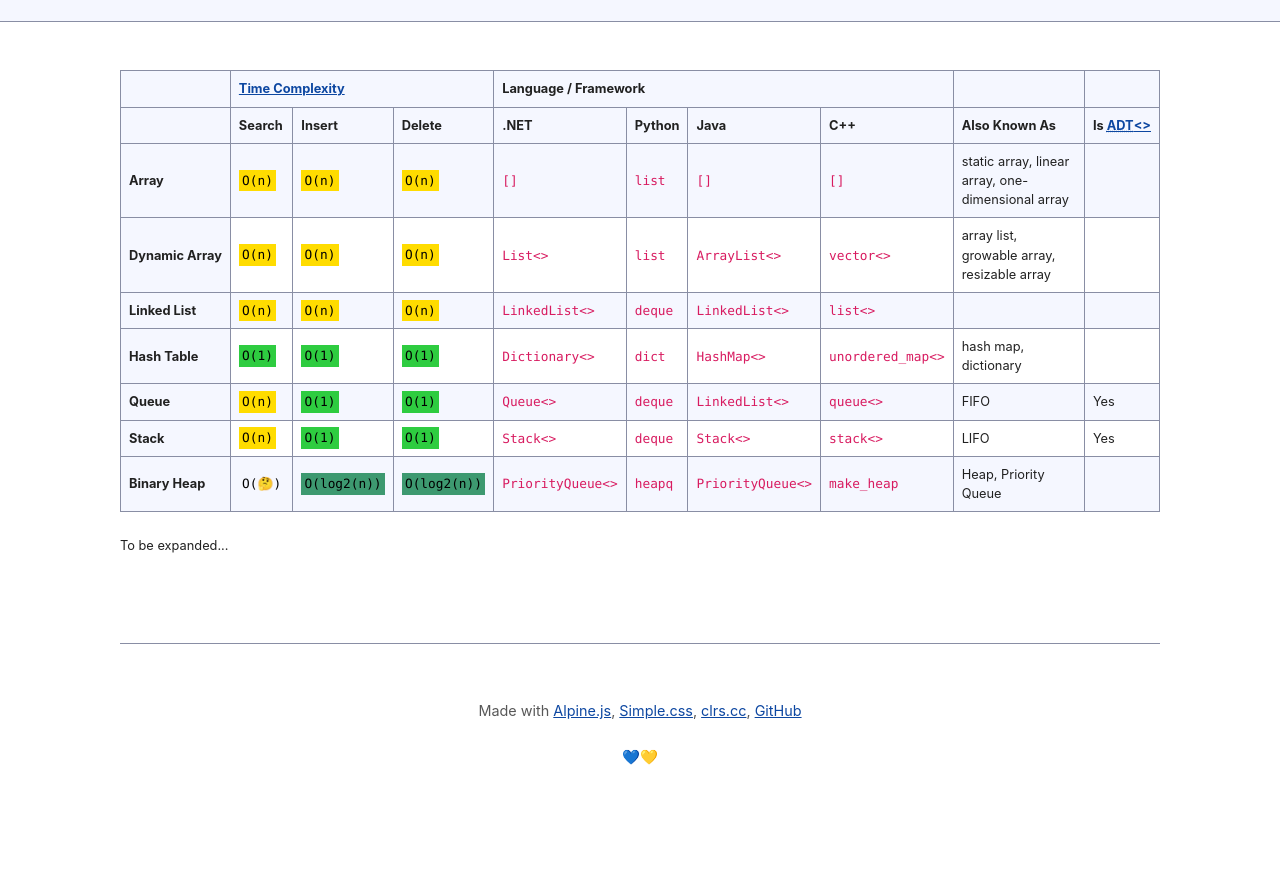
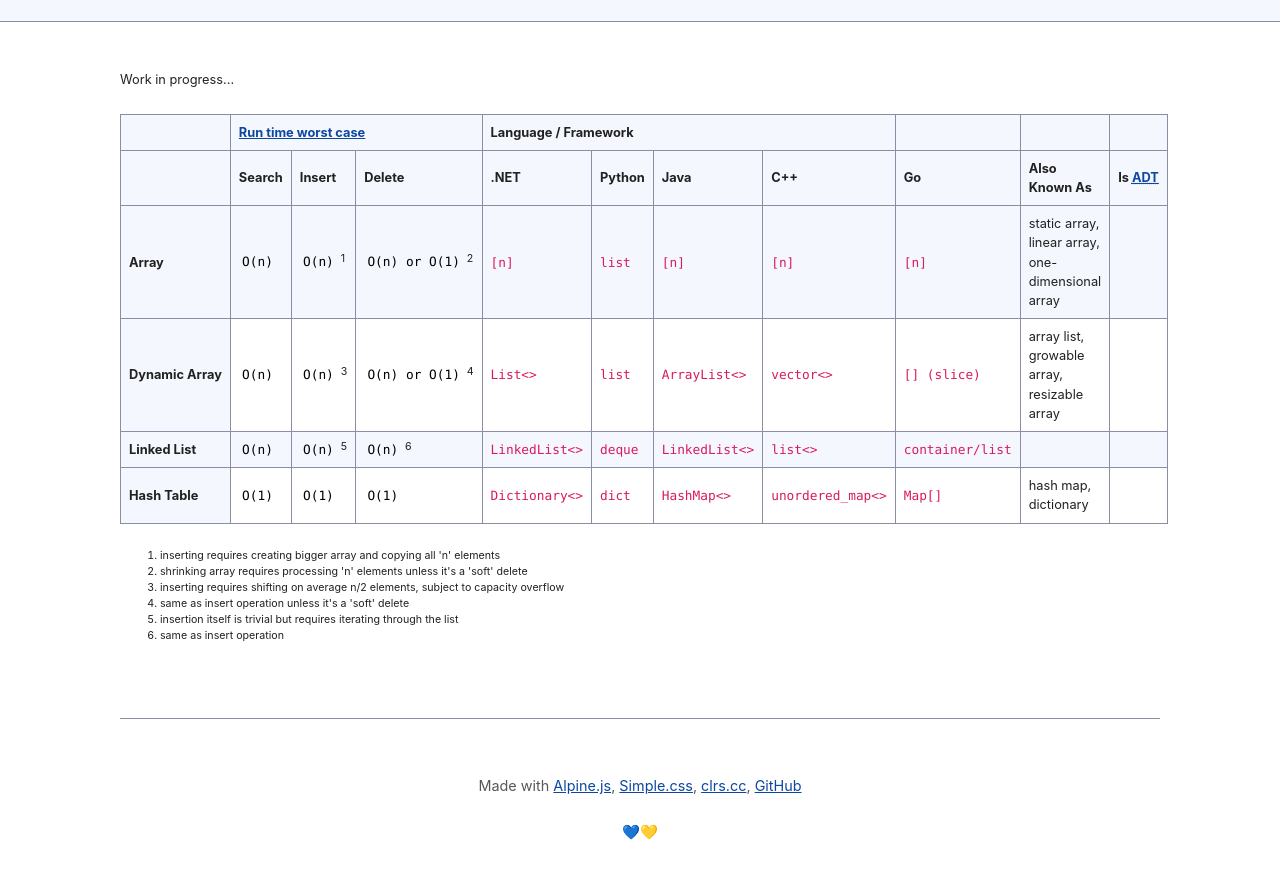
Before and after one commit to denniskovshov/data-structures, a plain HTML site: page index.html in a window 1280 px wide. Shown: the part 61-940 px from the top of the page. Before the commit the page ends 877 px from the top, so only its background shows below. Drawn offline with nearby package versions, Linux system fonts and the light colour scheme.

Commit message:
expand ops with notes; disabled q, stack, heap for now

```diff
--- /dev/null
+++ b/data.js
@@ -0,0 +1,225 @@
+let data = [
+    {
+        "id"    : "array",
+        "name"  : "Array",
+        "memory": "contiguous",
+        "ops"   : [
+            {
+                "name"  :"search",
+                "bigo"  :"O(n)"
+            },
+            {
+                "name"  :"append",
+                "bigo"  :"O(n)",
+                "note"  :"appending requires creating bigger array and copying all 'n' elements"
+            },
+            {
+                "name"  :"insert",
+                "bigo"  :"O(n)",
+                "note"  :"inserting requires creating bigger array and copying all 'n' elements"
+            },
+            {
+                "name"  :"delete",
+                "bigo"  :"O(n) or O(1)",
+                "note"  :"shrinking array requires processing 'n' elements unless it's a 'soft' delete"
+            }
+        ],
+        "aka"   : [ "static array", "linear array", "one-dimensional array" ],
+        "lang"  : {
+            ".NET"  : "[n]",
+            "C++"   : "[n]",
+            "Java"  : "[n]",
+            "Python": "list",
+            "Go"    : "[n]"
+        }
+    },
+
+    {
+        "id"    : "dynamic array",
+        "name"  : "Dynamic Array",
+        "memory": "contiguous",
+        "ops"   : [
+            {
+                "name"  :"search",
+                "bigo"  :"O(n)"
+            },
+            {
+                "name"  :"append",
+                "bigo"  :"O(1)",
+                "note"  :"it's O(n) when array capacity is full and a new array with higher capacity has to be created with copying of 'n' elements"
+            },
+            {
+                "name"  :"insert",
+                "bigo"  :"O(n)",
+                "note"  :"inserting requires shifting on average n/2 elements, subject to capacity overflow"
+            },
+            {
+                "name"  :"delete",
+                "bigo"  :"O(n) or O(1)",
+                "note"  :"same as insert operation unless it's a 'soft' delete"
+            }
+        ],
+        "aka"   : [ "array list", "growable array", "resizable array" ],
+        "lang"  : {
+            ".NET"  : "List<>",
+            "C++"   : "vector<>",
+            "Java"  : "ArrayList<>",
+            "Python": "list",
+            "Go"    : "[] (slice)"
+        }
+    },
+
+    {
+        "id"    : "linkedlist",
+        "name"  : "Linked List",
+        "memory": "linked",
+        "ops"   : [
+            {
+                "name"  :"search",
+                "bigo"  :"O(n)"
+            },
+            {
+                "name"  :"append",
+                "bigo"  :"O(n) or O(1)",
+                "note"  :"O(n) to iterate until the last element unless a pointer to tail element is stored"
+            },
+            {
+                "name"  :"insert",
+                "bigo"  :"O(n)",
+                "note"  :"insertion itself is trivial but requires iterating through the list"
+            },
+            {
+                "name"  :"delete",
+                "bigo"  :"O(n)",
+                "note"  :"same as insert operation"
+            }
+        ],
+        "lang"  : {
+            ".NET"  : "LinkedList<>",
+            "C++"   : "list<>",
+            "Java"  : "LinkedList<>",
+            "Python": "deque",
+            "Go"    : "container/list"
+        }
+    },
+
+    {
+        "id"    : "hashtable",
+        "name"  : "Hash Table",
+        "aka"   : [ "hash map", "dictionary" ],
+        "ops"   : [
+            {
+                "name"  :"search",
+                "bigo"  :"O(1)",
+                "notes" :"unless there is a collision"
+            },
+            {
+                "name"  :"insert",
+                "bigo"  :"O(1)"
+            },
+            {
+                "name"  :"delete",
+                "bigo"  :"O(1)"
+            }
+        ],
+        "lang"  : {
+            ".NET"  : "Dictionary<>",
+            "C++"   : "unordered_map<>",
+            "Java"  : "HashMap<>",
+            "Python": "dict",
+            "Go"    : "Map[]"
+        }
+    }
+/*
+    {
+        "id"    : "queue",
+        "name"  : "Queue",
+        "ops"   : [
+            well... depends how it's implemented, also these ops are somehwat irrelevant
+            https://stackoverflow.com/questions/7477181/array-based-vs-list-based-stacks-and-queues
+            {
+                "name"  :"search",
+                "bigo"  :"O(n)",
+                "note"  :"since iteration is required otherwise peek/dequeue operation is O(1)"
+            },
+            {
+                "name"  :"append",
+                "bigo"  :"",
+                "note"  :""
+            },
+            {
+                "name"  :"insert",
+                "bigo"  :"",
+                "note"  :""
+            },
+            {
+                "name"  :"delete",
+                "bigo"  :"",
+                "note"  :""
+            }
+
+        ],
+        "adt"   : [ "linked list", "array" ],
+        "aka"   : [ "FIFO" ],
+        "lang"  : {
+            ".NET"  : "Queue<>",
+            "C++"   : "queue<>",
+            "Java"  : "LinkedList<>",
+            "Python": "deque",
+            "Go"    : "[] (slice)"
+        }
+    },
+
+    {
+        "id"    : "stack",
+        "name"  : "Stack",
+        "ops"   : [
+            well... depends how it's implemented, also these ops are somehwat irrelevant
+            {
+                "name"  :"search",
+                "bigo"  :"O(n)",
+                "note"  :"since iteration is required otherwise peek/pop operation is O(1)"
+            },
+            {
+                "name"  :"append",
+                "bigo"  :"",
+                "note"  :""
+            },
+            {
+                "name"  :"insert",
+                "bigo"  :"",
+                "note"  :""
+            },
+            {
+                "name"  :"delete",
+                "bigo"  :"",
+                "note"  :""
+            }
+
+        ],
+        "adt"   : [ "linked list", "array" ],
+        "aka"   : [ "LIFO" ],
+        "lang"  : {
+            ".NET"  : "Stack<>",
+            "C++"   : "stack<>",
+            "Java"  : "Stack<>",
+            "Python": "deque",
+            "Go"    : "[] (slice)"
+        }
+    }
+/*
+    /* TODO
+    {
+        "id"    : "binaryheap",
+        "name"  : "Binary Heap",
+        "ops"   : { "search":"🤔", "insert":"log2(n)", "delete":"log2(n)" },
+        "aka"   : [ "Heap", "Priority Queue" ],
+        "lang"  : {
+            ".NET"  : "PriorityQueue<>",
+            "C++"   : "make_heap",
+            "Java"  : "PriorityQueue<>",
+            "Python": "heapq"
+        }
+    }
+    */
+]
--- a/data.json
+++ /dev/null
@@ -1,96 +0,0 @@
-var data = [
-    {
-        "id"    : "array",
-        "name"  : "Array",
-        "memory": "contiguous",
-        "ops"   : { "search":"n", "append":"1", "insert":"n", "delete":"n" },
-        "aka"   : [ "static array", "linear array", "one-dimensional array" ],
-        "lang"  : {
-            ".NET"  : "[]",
-            "C++"   : "[]",
-            "Java"  : "[]",
-            "Python": "list"
-        }
-    },
-
-    {
-        "id"    : "dynamic array",
-        "name"  : "Dynamic Array",
-        "memory": "contiguous",
-        "ops"   : { "search":"n", "append":"1", "insert":"n", "delete":"n" },
-        "aka"   : [ "array list", "growable array", "resizable array" ],
-        "lang"  : {
-            ".NET"  : "List<>",
-            "C++"   : "vector<>",
-            "Java"  : "ArrayList<>",
-            "Python": "list"
-        }
-    },
-
-    {
-        "id"    : "linkedlist",
-        "name"  : "Linked List",
-        "memory": "linked",
-        "ops"   : { "search":"n", "append":"1", "insert":"n", "delete":"n" },
-        "lang"  : {
-            ".NET"  : "LinkedList<>",
-            "C++"   : "list<>",
-            "Java"  : "LinkedList<>",
-            "Python": "deque"
-        }
-    },
-
-    {
-        "id"    : "hashtable",
-        "name"  : "Hash Table",
-        "aka"   : [ "hash map", "dictionary" ],
-        "ops"   : { "search":"1", "insert":"1", "delete":"1" },
-        "lang"  : {
-            ".NET"  : "Dictionary<>",
-            "C++"   : "unordered_map<>",
-            "Java"  : "HashMap<>",
-            "Python": "dict"
-        }
-    },
-
-    {
-        "id"    : "queue",
-        "name"  : "Queue",
-        "ops"   : { "search":"n", "insert":"1", "delete":"1" },
-        "adt"   : [ "linked list", "array" ],
-        "aka"   : [ "FIFO" ],
-        "lang"  : {
-            ".NET"  : "Queue<>",
-            "C++"   : "queue<>",
-            "Java"  : "LinkedList<>",
-            "Python": "deque"
-        }
-    },
-
-    {
-        "id"    : "stack",
-        "name"  : "Stack",
-        "ops"   : { "search":"n", "insert":"1", "delete":"1" },
-        "adt"   : [ "linked list", "array" ],
-        "aka"   : [ "LIFO" ],
-        "lang"  : {
-            ".NET"  : "Stack<>",
-            "C++"   : "stack<>",
-            "Java"  : "Stack<>",
-            "Python": "deque"
-        }
-    },
-
-    {
-        "id"    : "binaryheap",
-        "name"  : "Binary Heap",
-        "ops"   : { "search":"🤔", "insert":"log2(n)", "delete":"log2(n)" },
-        "aka"   : [ "Heap", "Priority Queue" ],
-        "lang"  : {
-            ".NET"  : "PriorityQueue<>",
-            "C++"   : "make_heap",
-            "Java"  : "PriorityQueue<>",
-            "Python": "heapq"
-        }
-    }
-]
--- a/index.html
+++ b/index.html
@@ -8,34 +8,31 @@
     <meta name="google-site-verification" content="xy-eDGaZHqN_xMmsYzzSfUuqkoLiRNKV18Gp4IsAr8E" />
     <link rel="stylesheet" href="https://unpkg.com/simpledotcss/simple.min.css">
     <script src="https://unpkg.com/alpinejs" defer></script>
-    <script src="./data.json"></script>
+    <script src="./data.js"></script>
     <script>
-        var o_great_class = "o_great"
-        var o_good_class = "o_good"
-        var o_great_class = "o_ok"
-        var o_great_class = "o_bad"
-        var o_great_class = "o_terrible"
-        var o_class = {
-            "1":"o_great",
-            "log2(n)":"o_good",
-            "n":"o_ok",
-            "n*log2(n)":"o_bad",
-            "n^2":"o_terrible",
-            "2^n":"o_terrible",
-            "n!":"o_terrible"
-        }
+        let bigOToClassMap = {
+            "1"         :"bigo_great",
+            "log2(n)"   :"bigo_good",
+            "n"         :"bigo_ok",
+            "n*log2(n)" :"bigo_bad",
+            "n^2"       :"bigo_terrible",
+            "2^n"       :"bigo_terrible",
+            "n!"        :"bigo_terrible"
+        };
+
+        let noteCount = 1;
     </script>
     <style>
         body { font-size:0.8rem; grid-template-columns:1fr min(65rem, 95%) 1fr; }
         body > header { padding-bottom:0.5rem; }
         h1 { font-size:1.5rem; }
         .nowrap { white-space:nowrap; }
-        .o { padding:.2rem; color:#000; }
-        .o_great { background:#2ECC40; }
-        .o_good { background:#3D9970; }
-        .o_ok { background:#FFDC00; }
-        .o_bad { background:#FF851B; }
-        .o_terrible { background:#FF4136; }
+        .bigo { padding:.2rem; color:#000; }
+        .bigo_great { background:#2ECC40; }
+        .bigo_good { background:#3D9970; }
+        .bigo_ok { background:#FFDC00; }
+        .bigo_bad { background:#FF851B; }
+        .bigo_terrible { background:#FF4136; }
     </style>
 </head>
 <body>
@@ -45,14 +42,16 @@
     <h1>List of Data Structures</h1>
 </header>
 
-<main>
+<main x-data="data">
+<p>Work in progress...</p>
 <table>
 <!--<caption>List of Data Structures</caption>-->
 <thead>
     <tr>
         <th></th>
-        <th colspan="3"><a href="https://en.wikipedia.org/wiki/Time_complexity">Time Complexity</a></th>
+        <th colspan="3"><a href="https://en.wikipedia.org/wiki/Analysis_of_algorithms">Run time worst case</a></th>
         <th colspan="4">Language / Framework</th>
+        <th></th>
         <th></th>
         <th></th>
     </tr>
@@ -65,28 +64,53 @@
         <th>Python</th>
         <th>Java</th>
         <th>C++</th>
+        <th>Go</th>
         <th>Also Known As</th>
-        <th class="nowrap">Is <a href="https://en.wikipedia.org/wiki/Abstract_data_type"><abbr title="Abstract Data Type">ADT</abbr><></a></th>
+        <th class="nowrap">Is <a href="https://en.wikipedia.org/wiki/Abstract_data_type"><abbr title="Abstract Data Type">ADT</abbr></a></th>
     </tr>
 </thead>
 <tbody>
-<template x-data="data" x-for="ds in data">
+<template x-for="struct in data">
     <tr>
-        <th x-text="ds.name" class="nowrap" scope="row"></th>
-        <td><code x-text="`O(${ds.ops?.['search']})`" x-bind:class="o_class[ds.ops?.['search']]" class="o"></code></td>
-        <td><code x-text="`O(${ds.ops?.['insert']})`" x-bind:class="o_class[ds.ops?.['insert']]" class="o"></code></td>
-        <td><code x-text="`O(${ds.ops?.['delete']})`" x-bind:class="o_class[ds.ops?.['delete']]" class="o"></code></td>
-        <td><code x-text="ds.lang?.['.NET']"></code></td>
-        <td><code x-text="ds.lang?.['Python']"></code></td>
-        <td><code x-text="ds.lang?.['Java']"></code></td>
-        <td><code x-text="ds.lang?.['C++']"></code></td>
-        <td x-text="ds.aka?.join(', ')"></td>
-        <td><template x-if="ds.adt"><span>Yes</span></template></td>
+        <th x-text="struct.name" class="nowrap" scope="row"></th>
+        <td class="nowrap">
+            <code x-text="struct.ops.find(i => i.name == 'search').bigo" x-bind:class="bigOToClassMap[struct.ops.find(i => i.name == 'search').bigo]" class="bigo"></code>
+            <template x-if="struct.ops.find(i => i.name == 'search').note">
+                <sup x-text="noteCount++"></sup>
+            </template>
+        </td>
+        <td class="nowrap">
+            <code x-text="struct.ops.find(i => i.name == 'insert').bigo" x-bind:class="bigOToClassMap[struct.ops.find(i => i.name == 'insert').bigo]" class="bigo"></code>
+            <template x-if="struct.ops.find(i => i.name == 'insert').note">
+                <sup x-text="noteCount++"></sup>
+            </template>
+        </td>
+        <td class="nowrap">
+            <code x-text="struct.ops.find(i => i.name == 'delete').bigo" x-bind:class="bigOToClassMap[struct.ops.find(i => i.name == 'delete').bigo]" class="bigo"></code>
+            <template x-if="struct.ops.find(i => i.name == 'delete').note">
+                <sup x-text="noteCount++"></sup>
+            </template>
+        </td>
+        <td><code x-text="struct.lang?.['.NET']"></code></td>
+        <td><code x-text="struct.lang?.['Python']"></code></td>
+        <td><code x-text="struct.lang?.['Java']"></code></td>
+        <td><code x-text="struct.lang?.['C++']"></code></td>
+        <td><code x-text="struct.lang?.['Go']"></code></td>
+        <td x-text="struct.aka?.join(', ')"></td>
+        <td><template x-if="struct.adt"><span>Yes</span></template></td>
     </tr>
 </template>
 </tbody>
 </table>
-<p>To be expanded...</p>
+
+<small>
+<ol>
+<template x-for="op in data.flatMap(i => i.ops).filter(i => i.name != 'append' && i.note)">
+    <li x-text="op.note"></li>
+</template>
+</ol>
+</small>
+
 </main>
 
 <footer>
```
